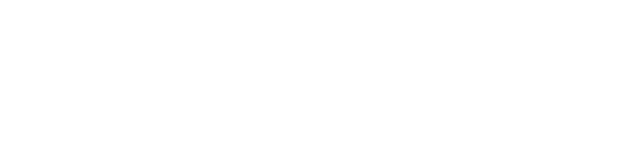
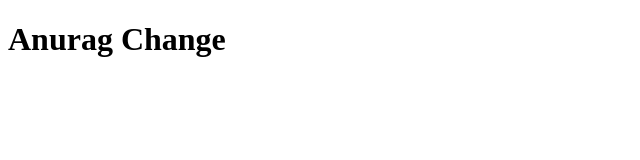
Before and after one commit to Anurag7828/firstgit, a plain HTML site: page about.html in a window 1280 px wide. Shown: the whole page, without its empty margins (0-640 px from the left). Drawn offline with Linux system fonts and the light colour scheme.

Commit message:
Anurag change

```diff
--- a/about.html
+++ b/about.html
@@ -6,6 +6,6 @@
     <title>Document</title>
 </head>
 <body>
-
+    <h1>Anurag Change</h1>
 </body>
 </html>
```
